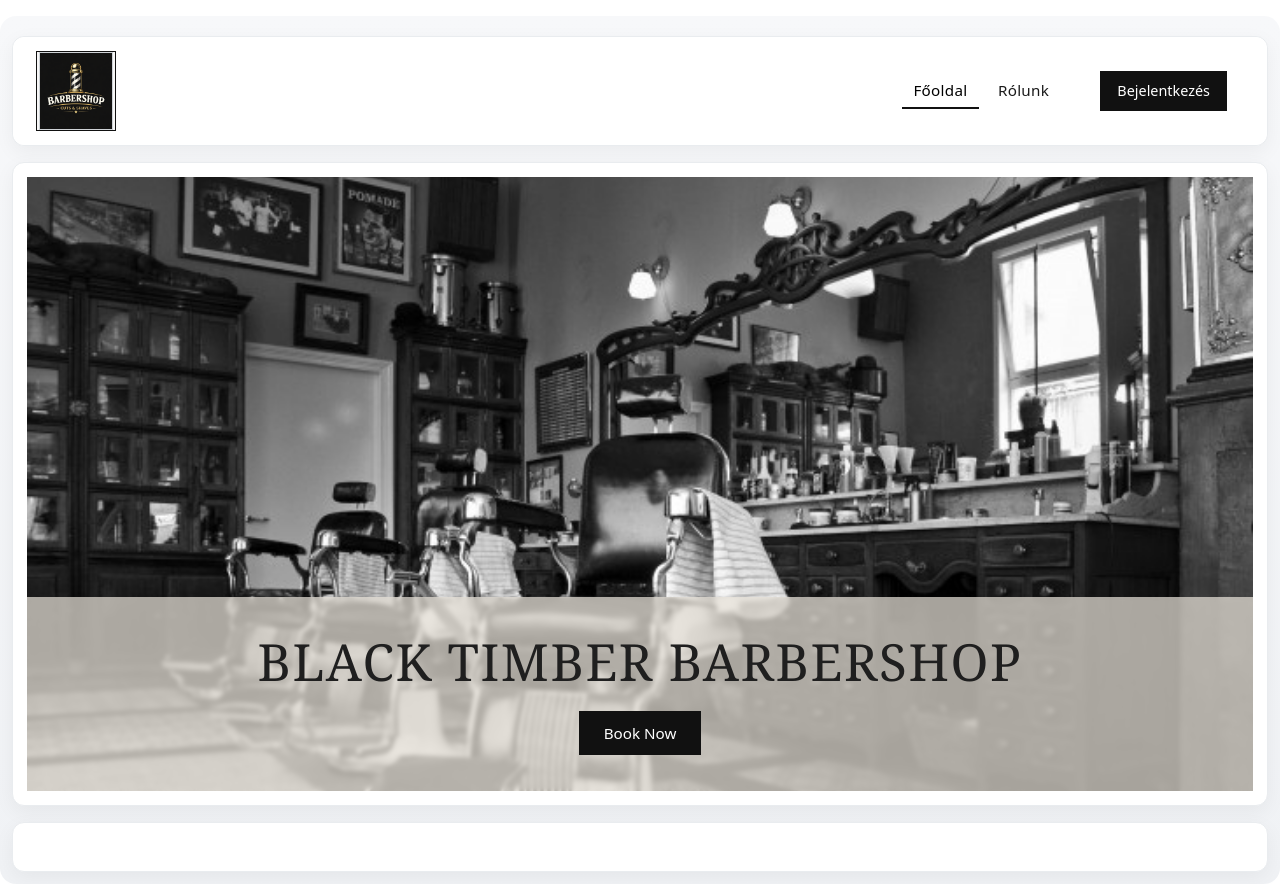
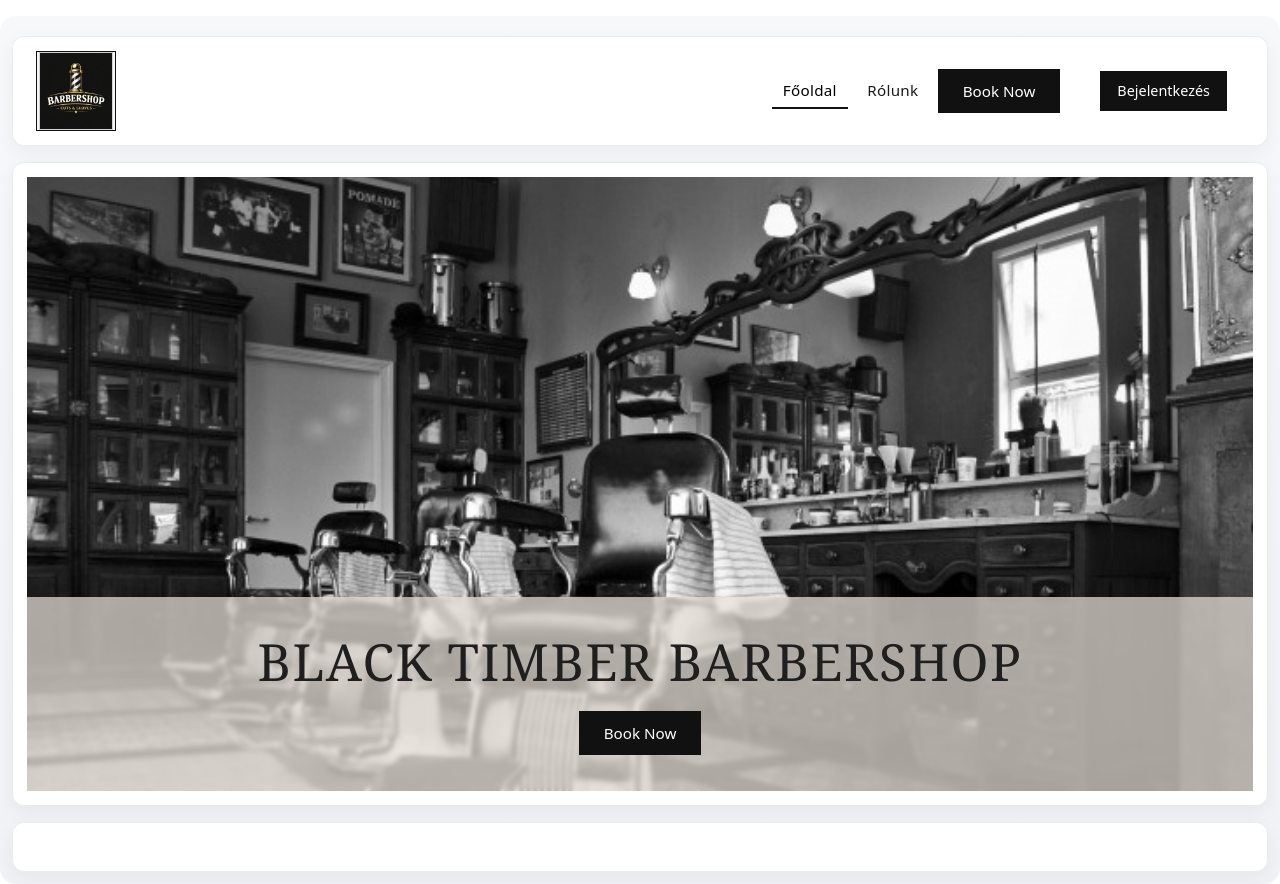
Before and after one commit to MolnarKristof0719/BarberShop, a Vue app in the folder client/: page / in a window 1280 px wide. Built offline with nearby package versions, Linux system fonts and the light colour scheme.

Commit message:
book gomb

```diff
--- a/client/src/components/Layout/Menu.vue
+++ b/client/src/components/Layout/Menu.vue
@@ -25,6 +25,10 @@
             </li>
             <li class="nav-item">
               <RouterLink class="nav-link menu-link" to="/about">Rólunk</RouterLink>
+            </li>
+
+            <li class="nav-item">
+              <RouterLink class="book-btn" to="/appointment">Book Now</RouterLink>
             </li>
 
             <!-- <li class="nav-item" v-if="hasMenuAccess('/service')">
@@ -160,6 +164,17 @@
 </script>
 
 <style scoped>
+.book-btn{
+  display: inline-block;
+  background: #111111;
+  color: #ffffff;
+  text-decoration: none;
+  border: 1px solid #111111;
+  border-radius: 0;
+  padding: 10px 24px;
+  font-size: 0.95rem;
+}
+
 .menu-wrap {
   border-radius: 12px;
   overflow: visible;
```
